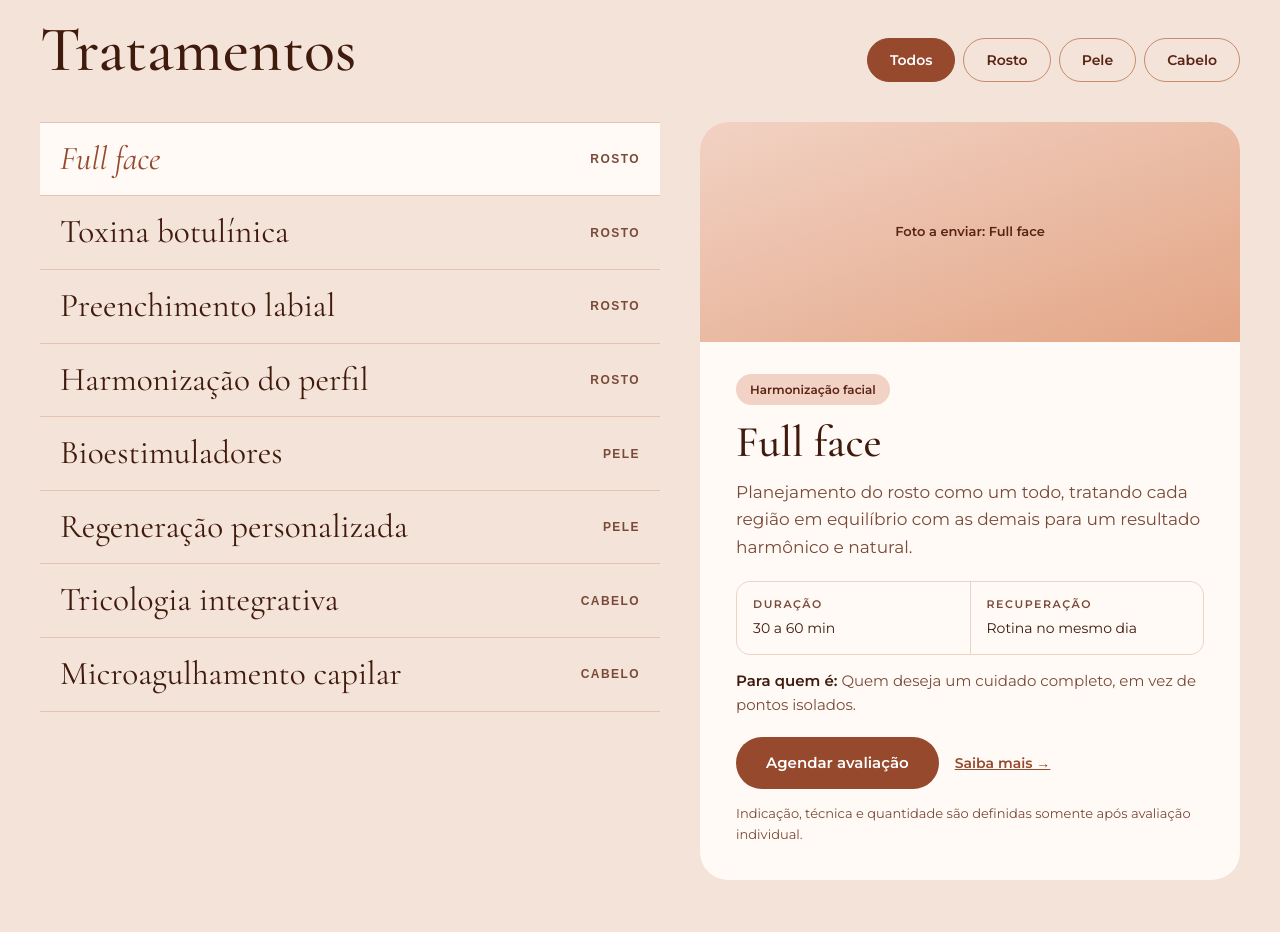
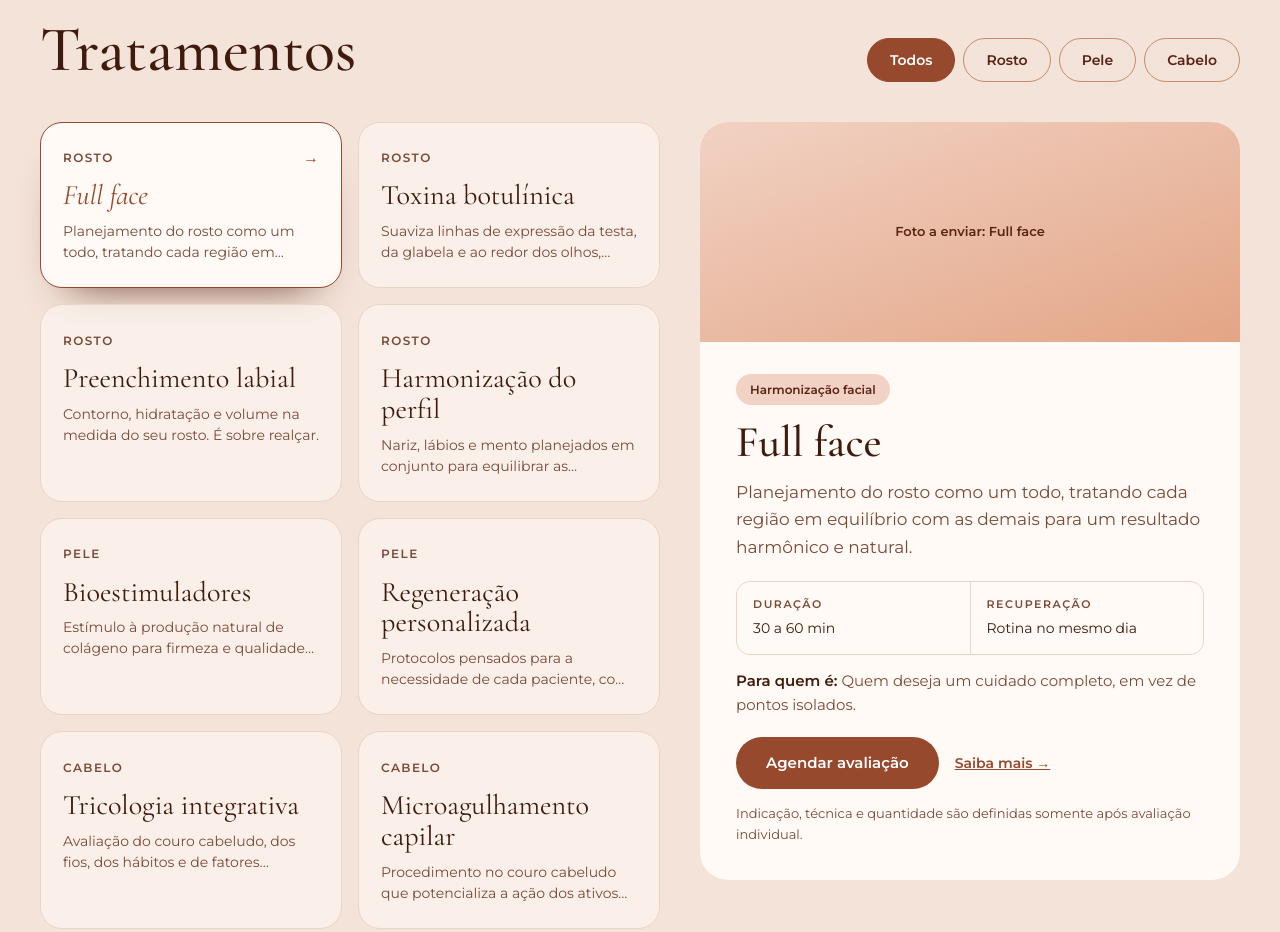
Before and after one commit to andremouradeandrade-ops/dravivian, an Astro site: page / in a window 1280 px wide. Shown: the part 2600-3532 px from the top of the page. Built offline with nearby package versions, Linux system fonts and the light colour scheme; Astro itself is replaced by a stand-in of ours.

Commit message:
Tratamentos: itens da lista viram cards clicáveis
Co-Authored-By: Claude Opus 5.5 <noreply@anthropic.com>
Claude-Session: https://claude.ai/code/session_01GQqh7F387G5SP8JTZa5t62

```diff
--- a/src/pages/index.astro
+++ b/src/pages/index.astro
@@ -131,8 +131,12 @@ const faqSchema = {
         <div class="trat-lista" data-lista>
           {tratamentos.map((t, i) => (
             <button type="button" class="trat-item" aria-pressed={i === 0 ? 'true' : 'false'} aria-controls="painel-trat" data-item={t.slug} data-grupo={t.grupo}>
+              <span class="trat-topo">
+                <span class="trat-grupo">{t.grupo}</span>
+                <span class="trat-seta" aria-hidden="true">→</span>
+              </span>
               <span class="trat-nome">{t.nome}</span>
-              <span class="trat-grupo">{t.grupo}</span>
+              <span class="trat-resumo">{t.resumo}</span>
             </button>
           ))}
         </div>
@@ -366,12 +370,18 @@ const faqSchema = {
   .filtros button { min-height: 44px; padding: 0 22px; border-radius: 999px; border: 1px solid var(--dourado); background: transparent; color: var(--cobre-escuro); font: 600 14px var(--sans); cursor: pointer; transition: background-color .25s ease, color .25s ease; }
   .filtros button[aria-pressed='true'] { background: var(--cobre); border-color: var(--cobre); color: #fff; }
   .trat-grade { display: flex; flex-wrap: wrap; gap: 40px; align-items: flex-start; }
-  .trat-lista { flex: 1 1 480px; min-width: 0; border-top: 1px solid var(--linha); }
-  .trat-item { width: 100%; display: flex; justify-content: space-between; align-items: center; gap: 16px; padding: 18px 20px; border: 0; border-bottom: 1px solid var(--linha); background: transparent; cursor: pointer; text-align: left; transition: background-color .25s ease; }
-  .trat-item:hover { background: #FFFAF680; }
-  .trat-item[aria-pressed='true'] { background: var(--cartao); }
-  .trat-nome { font-family: var(--serif); font-size: clamp(26px, 2.6vw, 36px); line-height: 1.1; color: var(--texto); transition: color .25s ease; }
+  .trat-lista { flex: 1 1 480px; min-width: 0; display: grid; grid-template-columns: repeat(auto-fill, minmax(220px, 1fr)); gap: 16px; }
+  .trat-item { width: 100%; display: flex; flex-direction: column; align-items: stretch; gap: 10px; padding: 22px 22px 24px; border: 1px solid var(--linha-clara); border-radius: 22px; background: #FFFAF699; cursor: pointer; text-align: left; font: inherit; transition: background-color .3s ease, border-color .3s ease, transform .3s ease, box-shadow .3s ease; }
+  .trat-item[hidden] { display: none; }
+  .trat-item:hover { background: var(--cartao); transform: translateY(-3px); box-shadow: 0 24px 44px -34px #5A2414; }
+  .trat-item[aria-pressed='true'] { background: var(--cartao); border-color: var(--cobre); box-shadow: 0 24px 44px -30px #5A2414; }
+  .trat-item:focus-visible { outline: 2px solid var(--cobre); outline-offset: 3px; }
+  .trat-topo { display: flex; justify-content: space-between; align-items: center; gap: 12px; }
+  .trat-seta { color: var(--cobre); opacity: 0; transform: translateX(-6px); transition: opacity .3s ease, transform .3s ease; }
+  .trat-item:hover .trat-seta, .trat-item[aria-pressed='true'] .trat-seta { opacity: 1; transform: none; }
+  .trat-nome { font-family: var(--serif); font-size: clamp(24px, 2.2vw, 30px); line-height: 1.1; color: var(--texto); transition: color .25s ease; }
   .trat-item[aria-pressed='true'] .trat-nome { color: var(--cobre); font-style: italic; }
+  .trat-resumo { font-size: 14px; line-height: 1.5; color: var(--texto-2); display: -webkit-box; -webkit-line-clamp: 2; -webkit-box-orient: vertical; overflow: hidden; }
   .trat-grupo { font-size: 12px; font-weight: 600; letter-spacing: .12em; text-transform: uppercase; color: var(--texto-2); }
   .painel { flex: 1 1 400px; min-width: 0; position: sticky; top: 110px; background: var(--cartao); border-radius: 28px; overflow: hidden; }
   .painel-item.troca { animation: aparece .45s ease both; }
```
